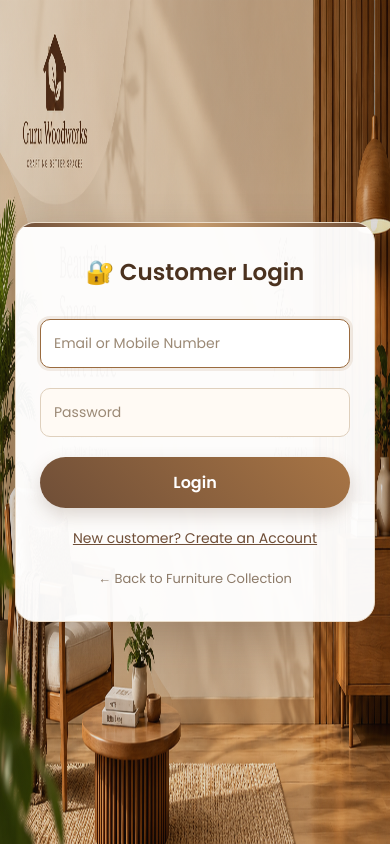
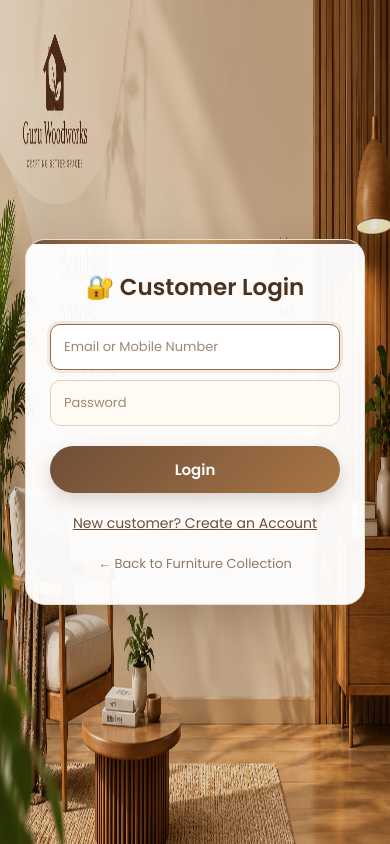
Before and after one commit to Tarun9491/smart_shop, a PHP site: page /login.php in a window 390 px wide. Run offline with PHP 8.4, Linux system fonts and the light colour scheme.

Commit message:
Update login.php

```diff
--- a/smart_shop/login.php
+++ b/smart_shop/login.php
@@ -158,13 +169,13 @@ if ($_SERVER['REQUEST_METHOD'] === 'POST' && isset($_POST['login'])) {
 
             background: rgba(255, 255, 255, 0.96);
 
-            padding: 40px;
+            padding: 30px 28px;
 
             border-radius: 20px;
 
             width: 100%;
 
-            max-width: 360px;
+            max-width: 340px;
 
             text-align: center;
 
@@ -234,9 +243,13 @@ if ($_SERVER['REQUEST_METHOD'] === 'POST' && isset($_POST['login'])) {
 
         input {
 
+            display: block;
+
             width: 100%;
 
-            padding: 13px;
+            height: 46px;
+
+            padding: 0 13px;
 
             margin: 10px 0;
 
@@ -252,7 +265,7 @@ if ($_SERVER['REQUEST_METHOD'] === 'POST' && isset($_POST['login'])) {
 
             font-family: inherit;
 
-            font-size: 14px;
+            font-size: 13px;
 
             transition: 0.25s;
         }
@@ -284,28 +297,28 @@ if ($_SERVER['REQUEST_METHOD'] === 'POST' && isset($_POST['login'])) {
 
             width: 100%;
 
-            padding: 13px;
+            height: 47px;
 
             margin-top: 10px;
 
             border: none;
 
-            border-radius: 30px;
+            border-radius: 28px;
 
             background:
                 linear-gradient(
-                    45deg,
+                    135deg,
                     #6f4e37,
                     #a87545
                 );
 
             color: #ffffff;
 
+            font-family: inherit;
+
+            font-size: 15px;
+
             font-weight: 600;
-
-            font-size: 16px;
-
-            font-family: inherit;
 
             cursor: pointer;
 
@@ -313,7 +326,7 @@ if ($_SERVER['REQUEST_METHOD'] === 'POST' && isset($_POST['login'])) {
 
             box-shadow:
                 0 7px 18px
-                rgba(92, 61, 38, 0.20);
+                rgba(92, 61, 38, 0.22);
         }
 
 
@@ -434,9 +458,9 @@ if ($_SERVER['REQUEST_METHOD'] === 'POST' && isset($_POST['login'])) {
 
                 width: 100%;
 
-                max-width: 380px;
+                max-width: 340px;
 
-                padding: 32px 24px;
+                padding: 30px 24px;
 
                 border-radius: 20px;
             }
@@ -445,18 +469,26 @@ if ($_SERVER['REQUEST_METHOD'] === 'POST' && isset($_POST['login'])) {
             h2 {
 
                 font-size: 23px;
+
+                margin-bottom: 20px;
             }
 
 
             input {
 
-                padding: 13px;
+                height: 46px;
+
+                padding: 0 13px;
+
+                font-size: 13px;
             }
 
 
             button {
 
-                padding: 13px;
+                height: 47px;
+
+                font-size: 15px;
             }
         }
 
```
Also changed, not shown: other parts of smart_shop/login.php (+89 -21 lines). Lines whose indentation alone changed are shown as unchanged.
